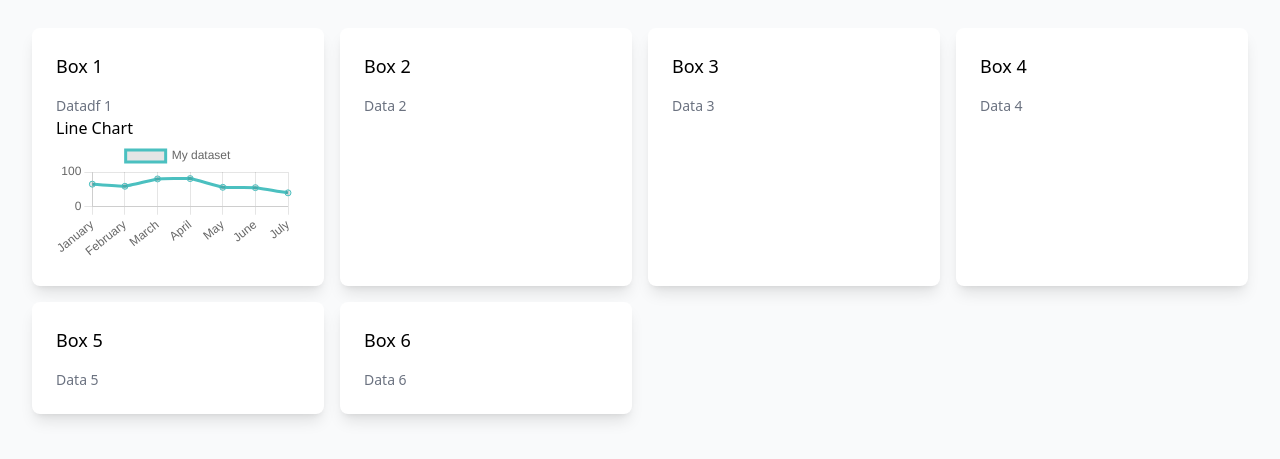
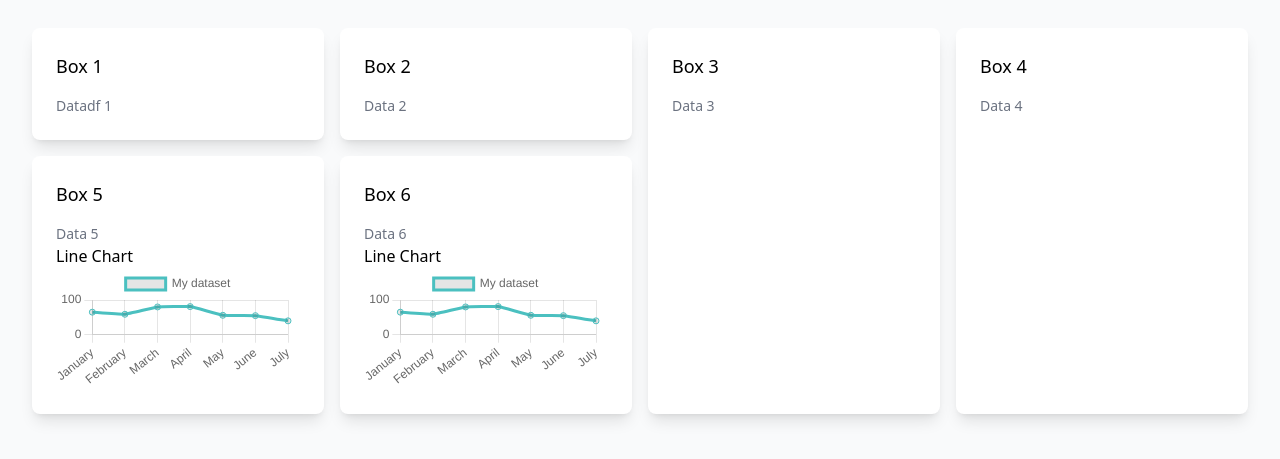
Before and after one commit to jasonpereira96/hackathon-frontend, a Next.js app: page /dashboard in a window 1280 px wide. Shown: the part 179-638 px from the top of the page. Built offline with nearby package versions, Linux system fonts and the light colour scheme.

Commit message:
dashboard is now in desired format

```diff
--- a/src/pages/dashboard.js
+++ b/src/pages/dashboard.js
@@ -14,55 +14,30 @@ function DashBoard() {
       <div class="bg-white rounded-lg shadow-lg p-6">
         <h3 class="text-lg font-medium mb-4">Box 1</h3>
         <p class="text-gray-500 text-sm">Datadf 1</p>
-        <LineChart />
       </div>
       <div class="bg-white rounded-lg shadow-lg p-6">
         <h3 class="text-lg font-medium mb-4">Box 2</h3>
         <p class="text-gray-500 text-sm">Data 2</p>
       </div>
-      <div class="bg-white rounded-lg shadow-lg p-6">
+      <div class="bg-white rounded-lg shadow-lg p-6 row-span-2">
         <h3 class="text-lg font-medium mb-4">Box 3</h3>
         <p class="text-gray-500 text-sm">Data 3</p>
       </div>
-      <div class="bg-white rounded-lg shadow-lg p-6">
+      <div class="bg-white rounded-lg shadow-lg row-span-2 p-6">
         <h3 class="text-lg font-medium mb-4">Box 4</h3>
         <p class="text-gray-500 text-sm">Data 4</p>
       </div>
-      <div class="bg-white rounded-lg shadow-lg p-6 col-span-2 md:col-span-1">
+      <div class="bg-white rounded-lg shadow-lg p-6 ">
         <h3 class="text-lg font-medium mb-4">Box 5</h3>
         <p class="text-gray-500 text-sm">Data 5</p>
+        <LineChart />
       </div>
-      <div class="bg-white rounded-lg shadow-lg p-6 col-span-2 md:col-span-1">
+      <div class="bg-white rounded-lg shadow-lg p-6 ">
         <h3 class="text-lg font-medium mb-4">Box 6</h3>
         <p class="text-gray-500 text-sm">Data 6</p>
+        <LineChart />
       </div>
     </div>
-    // // <div class="grid grid-rows-3 grid-flow-col gap-4">
-    // //   <div class="bg-blue-800 row-span-3 ...">01</div>
-    // //   <div class="bg-blue-800 col-span-2 ...">02</div>
-    // //   <div class="bg-blue-800 row-span-2 col-span-2 ...">03</div>
-    // // </div>
-    // <div className="flex max-w-md h-full">
-    //   <div className="w-1/4 bg-blue-800 flex flex-wrap justify-center">
-    //     <div className="bg-white m-1 p-1 w-full h-1/2"></div>
-    //     <div className="bg-white m-1 p-1 w-full h-64">
-    //       {" "}
-    //       <LineChart />
-    //     </div>
-    //   </div>
-
-    //   <div className="w-1/4 bg-gray-200 flex flex-wrap justify-center">
-    //     {/* <div className="flex flex-wrap justify-center"> */}
-    //     <div className="bg-white m-4 p-4 w-64 h-64"></div>
-    //     <div className="bg-white m-4 p-4 w-full h-64">
-    //       {" "}
-    //       <LineChart />
-    //     </div>
-    //     {/* </div> */}
-    //   </div>
-    //   <div className="w-1/4 bg-red-800"></div>
-    //   <div className="w-1/4 bg-green-800"></div>
-    // </div>
   );
 }
 
@@ -90,48 +65,5 @@ const LineChart = () => {
     </div>
   );
 };
-/* <article class="bg-blue-500 m-20 min-h-screen flex items-center justify-center bg-black-50 py-12 px-4 sm:px-6 lg:px-8">
-        <div className="max-w-md w-full space-y-8">
-          <div></div>
-
-          <h2 class="product-title"> DashBoard </h2>
-          <div class="product-element">
-            <div class="product-info">
-              <p>
-                <strong>$65.00</strong>
-              </p>
-              <p class="shipping">Free Shipping</p>
-              <p>
-                Ready to dress up or down, these classic Chcuks are an everday
-                wardrobe staple.
-              </p>
-              <nav>
-                <a class="more-info" href="#">
-                  More information &rarr;
-                </a>
-              </nav>
-              <div class="shoe-color">
-                <div class="color-black"></div>
-                <div class="color-blue"></div>
-                <div class="color-red"></div>
-                <div class="color-yellow"></div>
-                <div class="color-green"></div>
-                <div class="color-brown"></div>
-              </div>
-            </div>
-            <div class="product-details">
-              <h3 class="details-title">
-                <strong>Product Details</strong>
-              </h3>
-              <ul class="details-list">
-                <li>Lightweight durable canvas sneaker</li>
-                <li>Lightly padded footbed for added comfort</li>
-                <li>Iconvic Chuck Taylor ankle patch.</li>
-              </ul>
-            </div>
-          </div>
-          <button>Add to cart!</button>
-        </div>
-      </article> */
 
 export default App;
```
